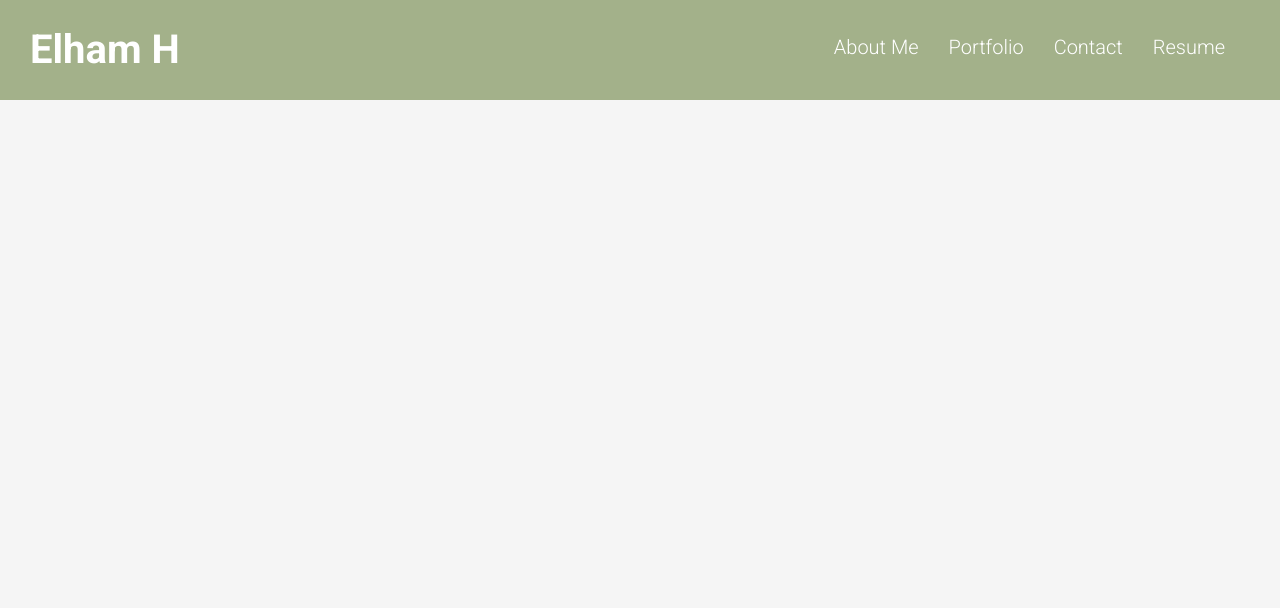
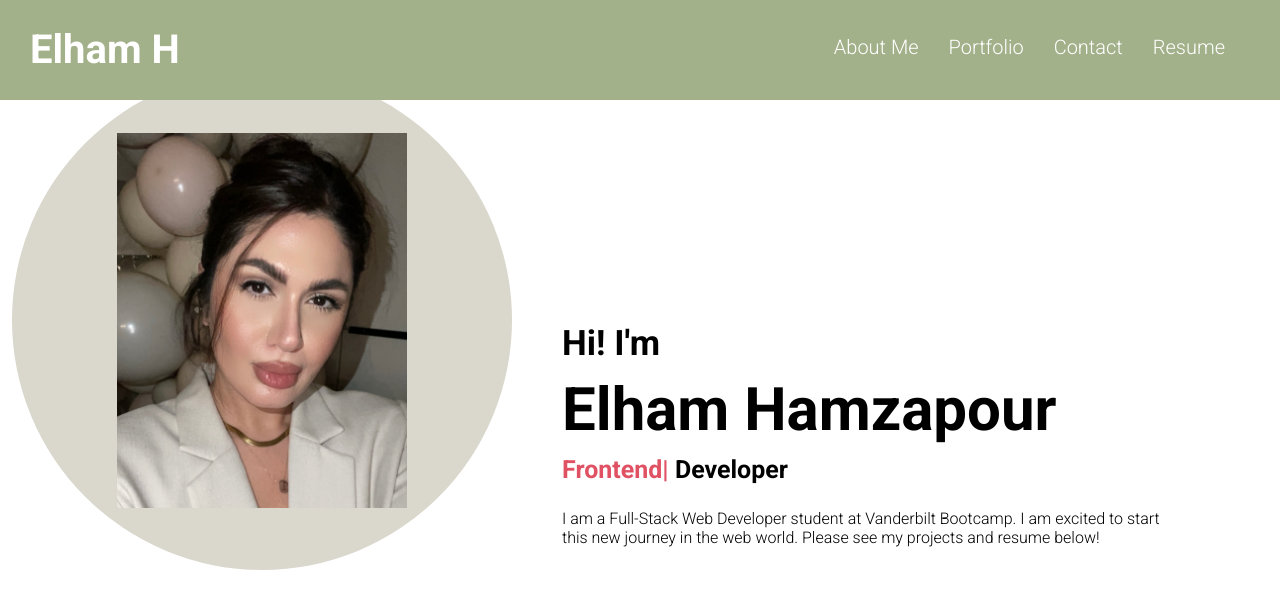
Before and after one commit to ehamzapour/React-Portfolio, a React (Create React App) app in the folder react-portfolio/: page / in a window 1280 px wide. Shown: the top 608 px of the page. Built offline with nearby package versions, Linux system fonts and the light colour scheme; a web font is replaced by a local one.

Commit message:
added profile pic and got about section to working

```diff
--- a/react-portfolio/src/App.js
+++ b/react-portfolio/src/App.js
@@ -1,7 +1,7 @@
 import React from 'react';
 import './App.scss';
 // import Resume from './components/resume/Resume';
-// import About from './components/about/About';
+import About from './components/about/About';
 import Header from './components/header/Header';
 // import Portfolio from './components/portfolio/Portfolio';
 // import Contact from './components/contact/Contact';
@@ -17,11 +17,11 @@ function App() {
     <div className="app">
       <Header introOpen={introOpen} setIntroOpen={setIntroOpen}/>
       <div className='sections'>
-        {/* <About/>
-        <Portfolio/>
+        <About/>
+        {/* <Portfolio/>
         <Contact/>
         <Resume/>
-        <Footer/> */}
+        <Footer/>  */}
       </div>
       <div className='footer'>
         {/* <Footer/> */}
--- a/react-portfolio/src/components/about/About.js
+++ b/react-portfolio/src/components/about/About.js
@@ -9,9 +9,9 @@ function About() {
   useEffect (()=>{
     init(textRef.current, {
       showCursor: true,
-      backDelay: 1500,
-      backSpeed: 60,
-      strings: ['marketer', 'leader', 'full stack developer', 'badass'],
+      backDelay: 1600,
+      backSpeed: 50,
+      strings: ['Backend', 'Frontend', 'Full Stack' ],
     });
 
   }, []);
@@ -20,16 +20,15 @@ function About() {
     <div className='about' id='about'>
       <div className='left'>
         <div className='imgContainer'>
-          {/* add profile pic here */}
-          <img src='#' alt='user profile pic'/>
+          <img src='assets/ProfilePic2.jpg' alt='user profile pic'/>
         </div>
       </div>
       <div className='right'>
         <div className='wrapper'>
-          <h2>Hi, I'm</h2>
+          <h2>Hi! I'm</h2>
           <h1>Elham Hamzapour</h1>
           <h3><span ref={textRef}></span> Developer</h3>
-          <p>BIO ABOUT ME</p>
+          <p>I am a Full-Stack Web Developer student at Vanderbilt Bootcamp. I am excited to start this new journey in the web world. Please see my projects and resume below!</p>
         </div>
       </div>
     </div>
--- a/react-portfolio/src/components/about/about.scss
+++ b/react-portfolio/src/components/about/about.scss
@@ -16,7 +16,7 @@
         .imgContainer{
             width: 500px;
             height: 500px;
-            background-color: #ffd3ba;
+            background-color: #DAD7CD;
             border-radius: 50%;
             display: flex;
             align-items: center;
@@ -25,7 +25,7 @@
 
 
             img{
-                height: 70%;
+                height: 75%;
 
                 @include mobile {
                     height: 30%;
```
Also changed, not shown: react-portfolio/public/assets/ProfilePic2.jpg (added).
